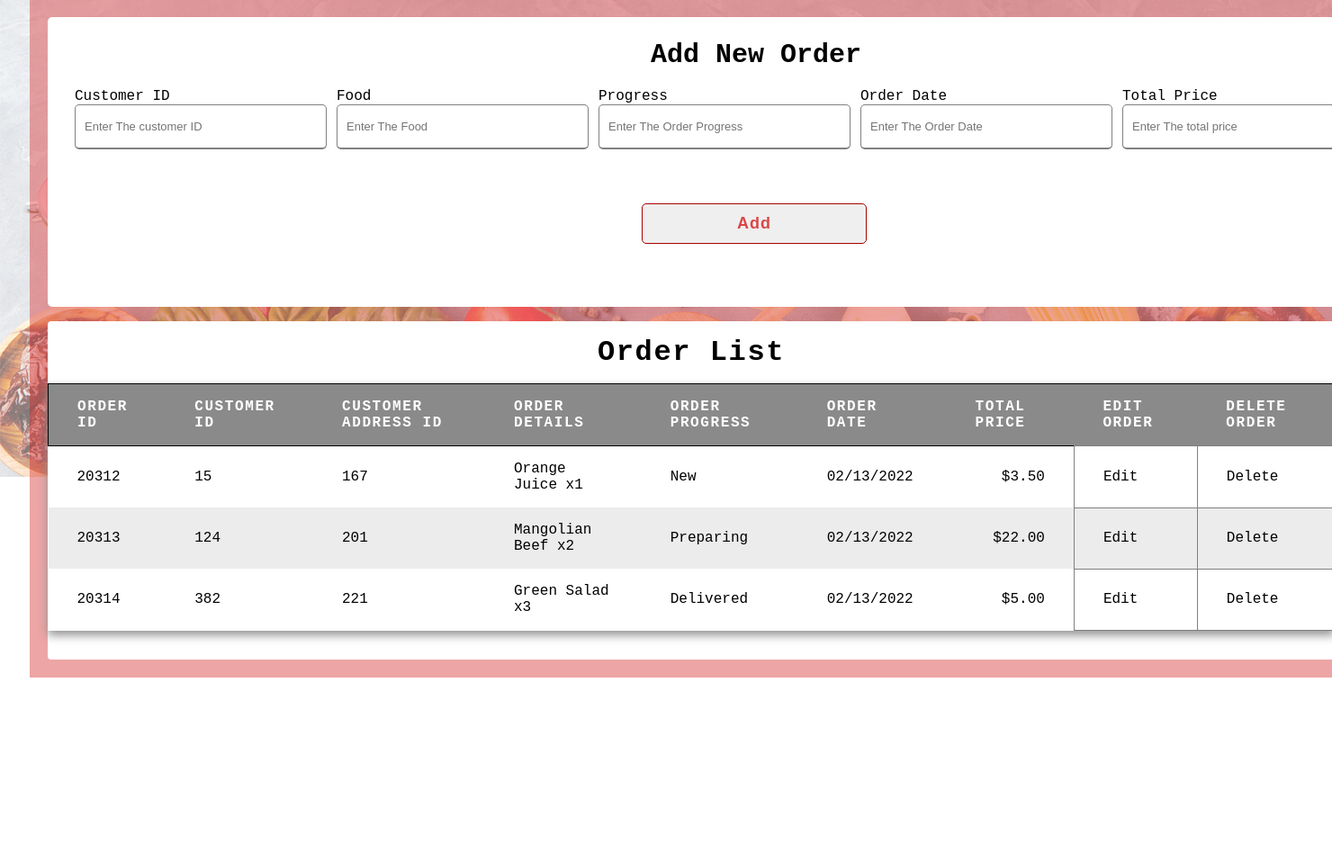
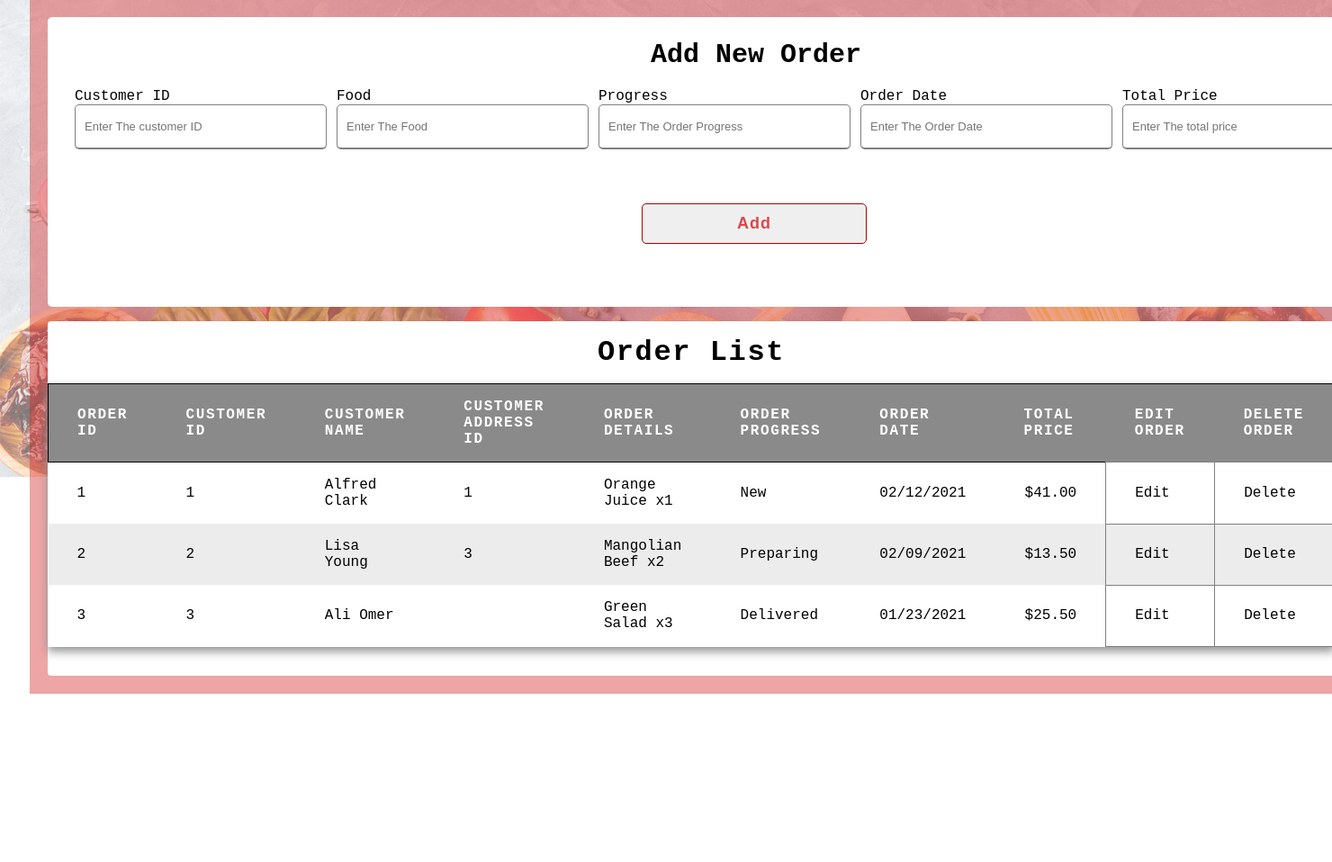
Before and after one commit to Rasheednour/CS340-Restaurant-App, a Flask app: page /restaurant-database in a window 1480 px wide; the page is wider, and only the part inside the window is pictured. Shown: the part 303-1261 px from the top of that part at 90% size. Before the commit the page ends 1056 px from the top of that part, so only its background shows below. Run offline with Flask 2, Linux system fonts and the light colour scheme.

Commit message:
modified some information on DB tables

```diff
--- a/templates/restaurant_database.html
+++ b/templates/restaurant_database.html
@@ -52,6 +52,7 @@
                             <tr class="head-row">
                                 <th>Order ID</th>
                                 <th>Customer ID</th>
+                                <th>Customer Name</th>
                                 <th>Customer Address ID</th>
                                 <th>Order Details</th>
                                 <th>Order Progress</th>
@@ -63,35 +64,38 @@
                         </thead>
                         <tbody>
                             <tr class="body-row">
-                                <td>20312</td>
-                                <td>15</td>
-                                <td>167</td>
+                                <td>1</td>
+                                <td>1</td>
+                                <td>Alfred Clark</td>
+                                <td>1</td>
                                 <td>Orange Juice  x1</td>
                                 <td class="progress-new">New</td>
-                                <td>02/13/2022</td>
-                                <td class="amount">$3.50</td>
+                                <td>02/12/2021</td>
+                                <td class="amount">$41.00</td>
                                 <td class="edit">Edit</td>
                                 <td class="delete">Delete</td>
                             </tr>
                             <tr class="body-row">
-                                <td>20313</td>
-                                <td>124</td>
-                                <td>201</td>
+                                <td>2</td>
+                                <td>2</td>
+                                <td>Lisa Young</td>
+                                <td>3</td>
                                 <td>Mangolian Beef  x2</td>
                                 <td class="progress progress-new">Preparing</td>
-                                <td>02/13/2022</td>
-                                <td class="amount">$22.00</td>
+                                <td>02/09/2021</td>
+                                <td class="amount">$13.50</td>
                                 <td class="edit">Edit</td>
                                 <td class="delete">Delete</td>
                             </tr>
                             <tr class="body-row">
-                                <td>20314</td>
-                                <td>382</td>
-                                <td>221</td>
+                                <td>3</td>
+                                <td>3</td>
+                                <td>Ali Omer</td>
+                                <td></td>
                                 <td>Green Salad  x3</td>
                                 <td class="progress progress-new">Delivered</td>
-                                <td>02/13/2022</td>
-                                <td class="amount">$5.00</td>
+                                <td>01/23/2021</td>
+                                <td class="amount">$25.50</td>
                                 <td class="edit">Edit</td>
                                 <td class="delete">Delete</td>
                             </tr>
@@ -141,6 +145,7 @@
                             <tr class="head-row">
                                 <th>Order ID</th>
                                 <th>Food ID</th>
+                                <th>Food Name</th>
                                 <th>Quantity</th>
                                 <th>Price</th>
                                 <th>Edit Item</th>
@@ -149,26 +154,29 @@
                         </thead>
                         <tbody>
                             <tr class="body-row">
-                                <td>20312</td>
-                                <td>15</td>
-                                <td>3</td>
-                                <td class="amount">$3.50</td>
+                                <td>1</td>
+                                <td>1</td>
+                                <td>Mangolian Beef</td>
+                                <td>2</td>
+                                <td class="amount">$41.00</td>
                                 <td class="edit">Edit</td>
                                 <td class="delete">Delete</td>
                             </tr>
                             <tr class="body-row">
-                                <td>20313</td>
-                                <td>124</td>
                                 <td>2</td>
-                                <td class="amount">$22.00</td>
+                                <td>2</td>
+                                <td>Sugarcane Juice</td>
+                                <td>3</td>
+                                <td class="amount">$13.50</td>
                                 <td class="edit">Edit</td>
                                 <td class="delete">Delete</td>
                             </tr>
                             <tr class="body-row">
-                                <td>20314</td>
-                                <td>382</td>
                                 <td>3</td>
-                                <td class="amount">$5.00</td>
+                                <td>3</td>
+                                <td>Zurek</td>
+                                <td>3</td>
+                                <td class="amount">$25.50</td>
                                 <td class="edit">Edit</td>
                                 <td class="delete">Delete</td>
                             </tr>
@@ -221,7 +229,9 @@
                         <caption>Payments</caption>
                         <thead>
                             <tr class="head-row">
+                                <th>Payment ID</th>
                                 <th>Customer ID</th>
+                                <th>Customer Name</th>
                                 <th>Order ID</th>
                                 <th>Payment Date</th>
                                 <th>Amount</th>
@@ -232,8 +242,10 @@
                         </thead>
                         <tbody>
                             <tr class="body-row">
-                                <td>12</td>
-                                <td>20312</td>
+                                <td>1</td>
+                                <td>1</td>
+                                <td>Alfred Clark</td>
+                                <td>1</td>
                                 <td>2/12/2021</td>
                                 <td class="amount">$24.50</td>
                                 <td>Credit Card</td>
@@ -241,8 +253,10 @@
                                 <td class="delete">Delete</td>
                             </tr>
                             <tr class="body-row">
-                                <td>132</td>
-                                <td>20109</td>
+                                <td>2</td>
+                                <td>2</td>
+                                <td>Lisa Young</td>
+                                <td>2</td>
                                 <td>2/09/2021</td>
                                 <td class="amount">$41.30</td>
                                 <td>Credit Card</td>
@@ -250,8 +264,10 @@
                                 <td class="delete">Delete</td>
                             </tr>
                             <tr class="body-row">
-                                <td>12</td>
-                                <td>10311</td>
+                                <td>3</td>
+                                <td>3</td>
+                                <td>Ali Omer</td>
+                                <td>3</td>
                                 <td>1/23/2021</td>
                                 <td class="amount">$34.50</td>
                                 <td>Cash</td>
@@ -262,9 +278,6 @@
                     </table>
                 </div>
             </div>
-
-
-
 
             <input type="radio" id="customers" name="mytabs">
             <label for="customers">Customers</label>
@@ -313,6 +326,7 @@
                             <tr class="head-row">
                                 <th>Customer ID</th>
                                 <th>Address ID</th>
+                                <th>Current Address</th>
                                 <th>First Name</th>
                                 <th>Last Name</th>
                                 <th>Email Address</th>
@@ -325,7 +339,8 @@
                         <tbody>
                             <tr class="body-row">
                                 <td>1</td>
-                                <td>4</td>
+                                <td>1</td>
+                                <td>25345, Raven Street, Boston</td>
                                 <td>Alfred</td>
                                 <td>Clark</td>
                                 <td>alf.clark@hotmail.com</td>
@@ -335,7 +350,8 @@
                             </tr>
                             <tr class="body-row">
                                 <td>2</td>
-                                <td>5</td>
+                                <td>2</td>
+                                <td>235523, 6th Avenue, Dallas</td>
                                 <td>Lisa</td>
                                 <td>Young</td>
                                 <td>lisa-1992k@gmail.com</td>
@@ -345,7 +361,8 @@
                             </tr>
                             <tr class="body-row">
                                 <td>3</td>
-                                <td>7</td>
+                                <td>3</td>
+                                <td>55643, Church Road, Sao Paolo</td>
                                 <td>Ali</td>
                                 <td>Omer</td>
                                 <td>ali-omer@yahoo.com</td>
```
